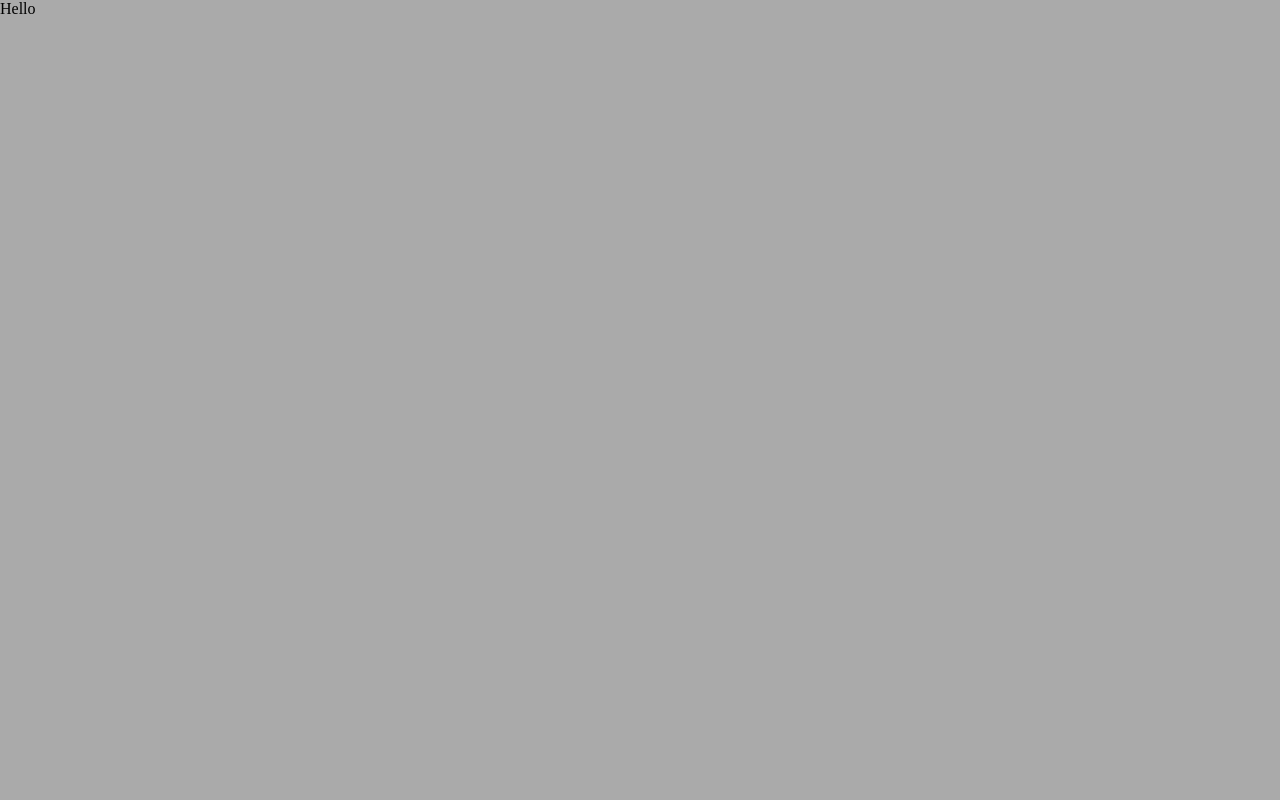
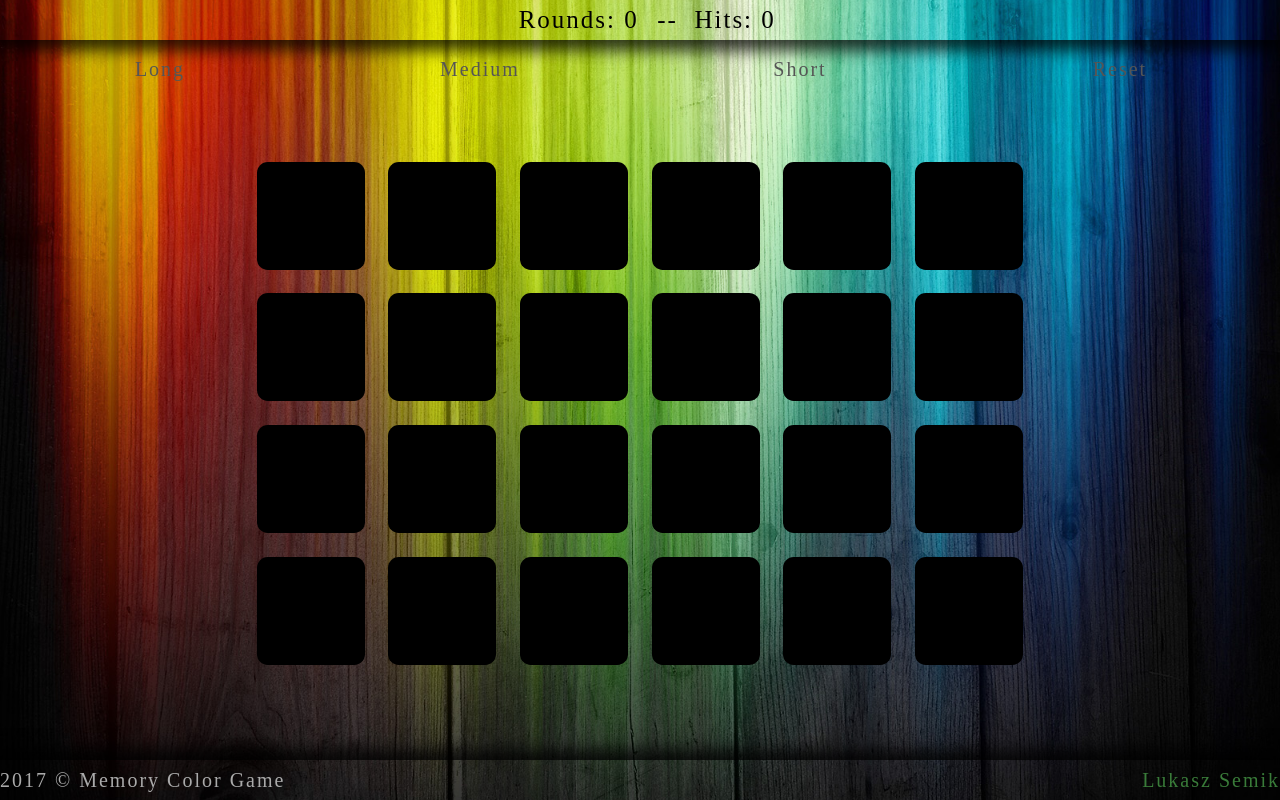
Before and after one commit to Lukasz-Semik/memory-colors-game, a React app: page / in a window 1280 px wide. Built offline with nearby package versions, Linux system fonts and the light colour scheme; a web font is replaced by a local one.

Commit message:
app is to checkout online. version rebuilt.

```diff
--- a/app/index.js
+++ b/app/index.js
@@ -1,9 +1,11 @@
 import React from 'react';
 import ReactDOM from 'react-dom';
+
+import App from './src/components/App';
 
 import 'normalize.css/normalize.css';
 import './styles/main.scss';
 
 ReactDOM.render(
-  <div>Hello</div>, document.getElementById('root')
+  <App />, document.getElementById('root')
 );
--- /dev/null
+++ b/app/src/components/App.js
@@ -0,0 +1,135 @@
+import React, { Component } from 'react';
+
+import Header from './Header';
+import Footer from './Footer';
+import MainDisplay from './MainDisplay';
+import Navigation from './Navigation';
+
+import { prepareTilesColors } from '../functions/functions';
+
+class App extends Component {
+  constructor(){
+    super();
+
+    this.state={
+      tiles: [{
+          Id: null,
+          colorClass: '',
+          hit: false
+        }],
+        firstClick: false,
+        secondClick: false,
+        firstTileClickedColor: '',
+        secondTileClickedColor: '',
+        firstTileClickedId: null,
+        secondTileClickedId: null,
+        tilesQty: 24,
+        playerPoints: 0,
+        currentRound: 0,
+        gameStart: null
+      };
+      this.resetState = this.state;
+    }
+
+
+  handleClick(i){
+    if(!this.state.firstClick){
+      let tiles= this.state.tiles;
+      tiles[i].hit = true;
+      const firstClick = true;
+      const firstTileClickedColor = tiles[i].colorClass;
+      const firstTileClickedId = i;
+      this.setState({
+        tiles,
+        firstClick,
+        firstTileClickedColor,
+        firstTileClickedId
+      })
+    }else if(!this.state.secondClick){
+
+      let tiles= this.state.tiles;
+      tiles[i].hit = true;
+      const secondClick =  true;
+      const secondTileClickedColor = tiles[i].colorClass;
+      const secondTileClickedId = i;
+      const currentRound = (this.state.firstTileClickedColor === secondTileClickedColor) ?
+      (this.state.currentRound + 1) : this.state.currentRound;
+      const playerPoints = (this.state.firstTileClickedColor === secondTileClickedColor) ?
+      (this.state.playerPoints + 1) : this.state.playerPoints;
+      this.setState({
+        tiles,
+        secondClick,
+        secondTileClickedColor,
+        secondTileClickedId,
+        currentRound,
+        playerPoints
+      })
+      setTimeout(()=>{
+
+        const {firstTileClickedColor, secondTileClickedColor, firstClick,
+          secondClick, firstTileClickedId, secondTileClickedId } = this.resetState;
+
+        if(this.state.firstTileClickedColor === this.state.secondTileClickedColor){
+          let tiles = this.state.tiles;
+          this.setState({tiles, firstTileClickedColor, secondTileClickedColor,
+            firstClick, secondClick, firstTileClickedId, secondTileClickedId})
+        }else{
+          const currentRound = this.state.currentRound + 1;
+          let tiles = this.state.tiles;
+          tiles[this.state.firstTileClickedId].hit = false;
+          tiles[this.state.secondTileClickedId].hit = false;
+          this.setState({tiles, firstTileClickedColor, secondTileClickedColor,
+            firstClick, secondClick, firstTileClickedId, secondTileClickedId,
+          currentRound})
+        }
+      },1200)
+    }
+  }
+
+  gameReset(tilesQty){
+
+    const {firstTileClickedColor, secondTileClickedColor, firstClick,
+      secondClick, firstTileClickedId, secondTileClickedId, playerPoints,
+      currentRound} = this.resetState;
+    const gameStart = Date.now();
+    const colors = prepareTilesColors(tilesQty);
+    const tiles = colors.map((color, i)=>{
+      const tile = {
+        id: i,
+        colorClass: color,
+        hit: false
+      }
+      return tile;
+    })
+    this.setState({
+      tiles, firstTileClickedColor, secondTileClickedColor, firstClick,
+      secondClick, firstTileClickedId, secondTileClickedId,
+      playerPoints, tilesQty, currentRound, gameStart
+    })
+  }
+
+  componentDidMount(){
+    this.gameReset(24);
+  }
+
+  render(){
+    //console.log(this.state.gameStart);
+    return(
+      <div>
+        <Header currentRound={this.state.currentRound}
+          playerPoints={this.state.playerPoints}
+          maxPoints = {this.state.tiles.length/2}
+          gameStart = {this.state.gameStart}/>
+        <Navigation onClick = {(rounds)=>{this.gameReset(rounds)}}
+          tilesQty={this.state.tilesQty}/>
+        <MainDisplay tiles = {this.state.tiles}
+          onClick = {(i)=>this.handleClick(i)}
+          level = {this.state.tilesQty}/>
+        <Footer />
+        <div className="background"></div>
+      </div>
+    );
+  }
+}
+
+export default App;
--- /dev/null
+++ b/app/src/components/Footer.js
@@ -0,0 +1,12 @@
+import React from 'react';
+
+const Footer = () => (
+    <footer>
+      <div>2017 &copy; <span>Memory Color Game</span></div>
+      <a className="footer-link"
+        href="http://www.lukaszsemik.pl" target="_blank">
+        Lukasz Semik
+      </a>
+    </footer>
+  );
+export default Footer;
--- /dev/null
+++ b/app/src/components/Header.js
@@ -0,0 +1,85 @@
+import React, { Component } from 'react';
+
+class Header extends Component {
+  constructor(props){
+    super(props);
+
+    this.state ={
+      currentRound: this.props.currentRound,
+      roundAnimation: '',
+      playerPoints: this.props.playerPoints,
+      pointAnimation: ''
+    }
+  }
+
+  runRoundAnimation(){
+    if(this.state.currentRound !== this.props.currentRound){
+      const currentRound = this.props.currentRound;
+      const roundAnimation = 'stat-animation';
+      this.setState({
+        currentRound, roundAnimation
+      })
+    }else if(this.state.roundAnimation !== ''){
+      setTimeout(()=>{
+        const roundAnimation = '';
+        this.setState({
+          roundAnimation
+        })
+      },2000)
+    }
+  }
+  runPointAnimation(){
+    if(this.state.playerPoints !== this.props.playerPoints){
+      const playerPoints = this.props.playerPoints;
+      const pointAnimation = 'point-animation';
+      this.setState({
+        playerPoints, pointAnimation
+      })
+    }else if(this.state.pointAnimation !== ''){
+      setTimeout(()=>{
+        const pointAnimation = '';
+        this.setState({
+          pointAnimation
+        })
+      },2000)
+    }
+  }
+  componentDidUpdate(){
+    if(this.props.playerPoints<this.props.maxPoints){
+      this.runRoundAnimation();
+      this.runPointAnimation();
+    }
+  }
+
+  first0(num){
+    return num < 10 ? '0'+num : num;
+  }
+
+  render(){
+    if(this.props.playerPoints>=this.props.maxPoints){
+      const results = Math.round(this.props.maxPoints*100/this.props.currentRound);
+      const miliSeconds = Date.now() - this.props.gameStart;
+      const seconds = Math.floor((miliSeconds/1000)%60);
+      const minutes = Math.floor((miliSeconds/1000/60)%60);
+      console.log('End time: '+miliSeconds);
+      return(
+        <header>
+          <span className="results">
+            {results}% - {this.first0(minutes)}:{this.first0(seconds)} s
+          </span>
+        </header>
+      );
+    }else{
+      const roundAnimation = `pos-abs ${this.state.roundAnimation}`
+      const pointAnimation = `pos-abs ${this.state.pointAnimation}`
+      return(
+        <header>
+          Rounds: <span className={roundAnimation}> {this.props.currentRound} </span>&nbsp; &nbsp;
+          -- &nbsp;Hits:&nbsp; <span className={pointAnimation}>{this.props.playerPoints} </span>
+        </header>
+      );
+    }
+  }
+}
+
+export default Header;
--- /dev/null
+++ b/app/src/components/MainDisplay.js
@@ -0,0 +1,36 @@
+import React, { Component } from 'react';
+
+class MainDisplay extends Component {
+  createTiles(){
+    let mainClass = 'main';
+    let tileRWDClass = 'main__tile';
+    if(this.props.level === 16) {mainClass = 'main main--medium'; tileRWDClass='main__tile main__tile--medium';}
+    if(this.props.level === 12) {mainClass = 'main main--short'; tileRWDClass='main__tile main__tile--short';}
+
+    let tiles = new Array(this.props.tiles.length).fill(1);
+    const readyTiles = this.props.tiles;
+    return(
+      <div className={mainClass}>
+        {
+          tiles.map((tile,i)=>{
+            if(readyTiles[0].colorClass !== '' && readyTiles[i].hit === true){
+              const newClass = `${tileRWDClass} ${readyTiles[i].colorClass} main__tile--shadow`;
+              return(<div className = {newClass} key={i}></div>);
+            }else{
+              return(<div className={tileRWDClass} key={i} onClick = {()=>this.props.onClick(i)} ></div>);
+            }
+          })}
+        </div>
+      );
+    }
+
+  render(){
+    return(
+      <div className="main-display-container">
+          {this.createTiles()}
+      </div>
+    );
+  }
+}
+
+export default MainDisplay;
--- /dev/null
+++ b/app/src/components/Navigation.js
@@ -0,0 +1,15 @@
+import React from 'react';
+
+const Navigation = (props)=>{
+  // console.log(props)
+  return(
+    <nav className="navigation">
+      <div className="navigation__button" onClick={()=>{props.onClick(24)}}>Long</div>
+      <div className="navigation__button" onClick={()=>{props.onClick(16)}}>Medium</div>
+      <div className="navigation__button" onClick={()=>{props.onClick(12)}}>Short</div>
+      <div className="navigation__button" onClick={()=>{props.onClick(props.tilesQty)}}>Reset</div>
+    </nav>
+  );
+}
+
+export default  Navigation;
--- /dev/null
+++ b/app/src/functions/functions.js
@@ -0,0 +1,37 @@
+
+export function prepareTilesColors(tilesQty){
+  //Create name of classes for colors
+  const generateColors = function(){
+    let colorsData = [];
+    for (let i=1; i<=tilesQty; i++){
+      let counter = i < (tilesQty/2+1) ? i : i-tilesQty/2
+      colorsData.push('color'+ counter);
+    }
+    return colorsData;
+  }
+  //Generate Array of random indexes
+  const generateRandIndexes = function(){
+    let indexes = [];
+    while(indexes.length<tilesQty){
+      const randNumber = Math.floor(Math.random()*tilesQty);
+      if(indexes.indexOf(randNumber)>-1) continue;
+      indexes.push(randNumber);
+    }
+    return indexes;
+  }
+
+  //Build the final array of random colors.
+  function generateRandColors(ind, col){
+  	let newColors = [];
+  	for(let i=0; i<colors.length; i++){
+  		newColors.push(col[ind[i]]);
+  	}
+  	return newColors;
+  }
+  //Activate this stuff.
+  const colors = generateColors();
+  const indexes = generateRandIndexes();
+  const readyColors = generateRandColors(indexes, colors);
+  //console.log(readyColors);
+  return readyColors;
+}
--- /dev/null
+++ b/app/styles/globals/_background.scss
@@ -0,0 +1,13 @@
+.background{
+  background: url('/background.jpg');
+	width: 100%;
+	height: 100%;
+  position: fixed;
+	top: 0;
+	left: 0;
+	background-size: cover;
+	background-position: center;
+	background-repeat: no-repeat;
+	z-index: 0;
+	margin: 0;
+}
--- a/app/styles/globals/_globals.scss
+++ b/app/styles/globals/_globals.scss
@@ -1,3 +1,10 @@
 body{
-  background-color: #aaa;
+  background: #ff4b1f;
+  background: linear-gradient(to right, #ff4b1f, #1fddff);
+  font-family: 'Sedgwick Ave Display', cursive;
+	font-size: 25px;
+	letter-spacing: 2px;
 }
+*{
+  box-sizing: border-box;
+}
--- /dev/null
+++ b/app/styles/globals/_mixins.scss
@@ -0,0 +1,34 @@
+@mixin atSmall {
+  @media (min-width: 520px) {
+    @content;
+  }
+}
+
+@mixin atMedium {
+  @media (min-width: 820px){
+    @content;
+  }
+}
+
+@mixin atLarge {
+  @media (min-width: 1000px){
+    @content;
+  }
+}
+@mixin atXLarge {
+  @media (min-width: 1400px){
+    @content;
+  }
+}
+@mixin landscapePos {
+  @media (max-width: 800px) and (orientation: landscape){
+    @content;
+  }
+}
+@mixin clearfix {
+  &::after{
+    content: "";
+    display: table;
+    clear: both;
+  }
+}
--- /dev/null
+++ b/app/styles/modules/_footer.scss
@@ -0,0 +1,38 @@
+footer{
+  width: 100%;
+  height: 40px;
+  line-height: 40px;
+  position: fixed;
+  bottom: 0;
+  left: 0;
+  z-index: 1;
+  text-align: center;
+  color: #AAA;
+  font-size: 20px;
+  letter-spacing: 2px;
+  box-shadow: 0px -6px 14px 5px rgba(0,0,0,0.75);
+  display: flex;
+  justify-content: space-between;
+  span{
+    display: none;
+    @include atLarge{
+      display: inline;
+    }
+  }
+  .footer-link{
+    color: #AAA;
+    text-decoration: none;
+    animation: linkAnimation 3s linear infinite;
+  }
+}
+@keyframes linkAnimation {
+  0%{
+    color: #AAA;
+  }
+  50%{
+    color: darkgreen;
+  }
+  100%{
+    color: #AAA;
+  }
+}
--- /dev/null
+++ b/app/styles/modules/_header.scss
@@ -0,0 +1,72 @@
+header{
+  width: 100%;
+  height: 40px;
+  box-shadow: 0px 6px 14px 5px rgba(0, 0, 0, 0.75);
+  position: relative;
+  z-index: 1;
+  text-align: center;
+  line-height: 40px;
+}
+
+.results{
+  animation: header_result;
+  animation-duration: 2s;
+}
+
+@keyframes header_result {
+  0%{
+    opacity: 0;
+    font-size: 1px;
+  }
+  60%{
+    opacity: 0;
+    font-size: 15px;
+  }
+  100%{
+    opacity: 1;
+    font-size: 25px;
+  }
+}
+.pos-abs{
+  position: absolute;
+  z-index: 10;
+}
+.stat-animation{
+
+  animation: stat;
+  animation-duration: 0.5s;
+}
+
+@keyframes stat {
+  0%{
+    font-size: 25px;
+    color: black;
+  }
+  50%{
+    font-size: 35px;
+    color: red;
+  }
+  100%{
+    font-size: 25px;
+    color: black;
+  }
+}
+.point-animation{
+  animation: point;
+  animation-duration: 1s;
+}
+
+@keyframes point {
+  0%{
+    font-size: 25px;
+    color: black;
+  }
+  30%{
+    font-size: 40px;
+    color: green;
+  }
+  100%{
+    font-size: 25px;
+    color: black;
+  }
+}
--- /dev/null
+++ b/app/styles/modules/_main-display.scss
@@ -0,0 +1,107 @@
+.main{
+  position: absolute;
+  top: 50%;
+  left: 50%;
+  transform: translate(-50%, -50%);
+  z-index: 1;
+  /*background-color: rgba(55,55,55,0.5);*/
+  @include clearfix;
+
+  width: 75vw;
+  height: 65vh;
+  padding-top:10px;
+  @include atSmall{
+    width: 70%;
+    transform: translate(-50%, -60%);
+  }
+  @include atMedium{
+    transform: translate(-50%, -55%);
+  }
+  @include atLarge{
+    width: 790px;
+    transform: translate(-50%, -50%);
+  }
+  @include landscapePos{
+    width: 260px;
+    transform: translate(-50%, -40%);
+  }
+
+  /*MEDIUM GAME LEVEL*/
+  &--medium{
+    width: 90%;
+    transform: translate(-50%, -40%);
+    @include atSmall{
+      width: 500px;
+      transform: translate(-50%, -60%);
+    }
+    @include atXLarge{
+      width: 580px;
+      transform: translate(-50%, -60%);
+    }
+    @include landscapePos{
+      width: 190px;
+      transform: translate(-50%, -40%);
+    }
+  }
+  /*SHORT GAME LEVEL*/
+  &--short{
+    width: 310px;
+    @include atXLarge{
+      width: 400px;
+    }
+    @include landscapePos{
+      transform: translate(-50%, -35%);
+    }
+  }
+
+  &__tile{
+    transition: background 0.7s ease-in-out, box-shadow 0.7s ease-in-out;
+    border-radius: 10%;
+    background-color: black;
+    z-index: 2;
+    float: left;
+    position: relative;
+    width: 22%;
+    margin: 1.5%;
+    &:hover{
+      cursor: pointer;
+    }
+    @include landscapePos {
+      width: 8.5%;
+      margin: 1.5%;
+    }
+    @include atSmall{
+      width: 13.66%;
+      margin: 1.5%;
+    }
+    /*MEDIUM GAME LEVEL*/
+    &--medium{
+      @include atSmall{
+        width: 22%;
+        margin: 1.5%;
+      }
+      // @include landscapePos{
+      //   width: 13.66%;
+      //   margin: 1.5%;
+      // }
+    }
+    /*SHORT GAME LEVEL*/
+    &--short{
+      width: 30.33%;
+      margin: 1.5%;
+      @include landscapePos{
+        width: 13.66%;
+        margin: 1.5%;
+      }
+    }
+    &:before{
+      content: "";
+      display:block;
+      padding-top: 100%;
+    }
+
+    &--shadow{
+      box-shadow: 6px 6px 14px 5px rgba(0,0,0,0.75);
+    }
+  }
+}
--- /dev/null
+++ b/app/styles/modules/_navigation.scss
@@ -0,0 +1,32 @@
+.navigation{
+  position: relative;
+  z-index: 1;
+  width: 100%;
+  top: 15px;
+  font-size: 20px;
+  // @mixin clearfix;
+  //
+  // @mixin atLarge{
+  //   width: 40%;
+  //   left: 30%;
+  //   font-size: 25px;
+  // }
+
+
+  &__button{
+    float: left;
+    width: 23%;
+    margin: 0 1%;
+    text-align: center;
+    color: #555;
+    padding-top: 3px;
+
+    &:hover{
+      color: black;
+    	background-color: rgba(0, 0, 0, 0.5);
+    	border-radius: 10px;
+    	cursor: pointer;
+    	box-shadow: 6px 6px 14px 5px rgba(0,0,0,0.75);
+    }
+  }
+}
```
Also changed, not shown: app/styles/main.scss (+8 -1 lines), app/styles/modules/_colors.scss (added, +37 -0 lines), public/index.html (+2 -6 lines), public/background.jpg (added).
